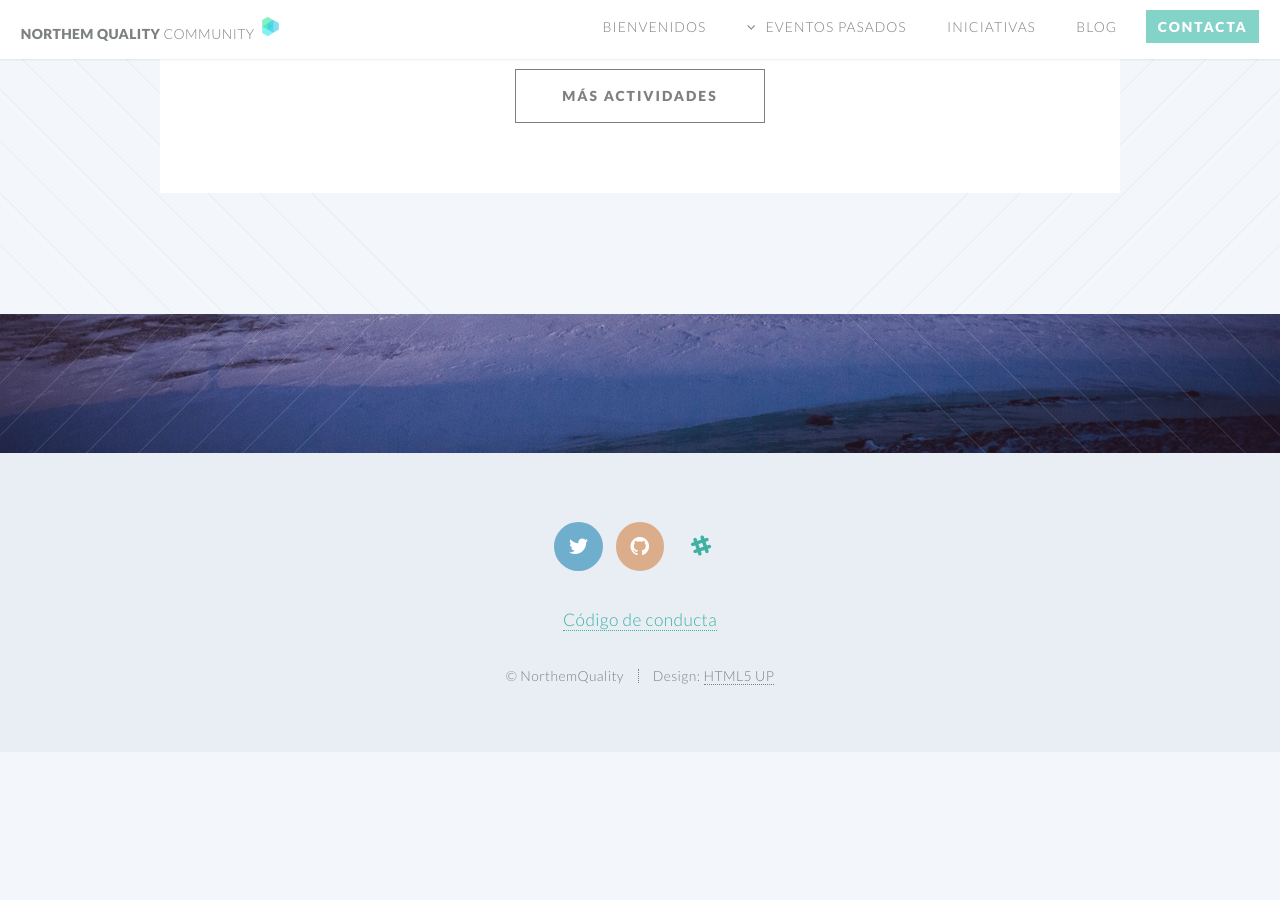
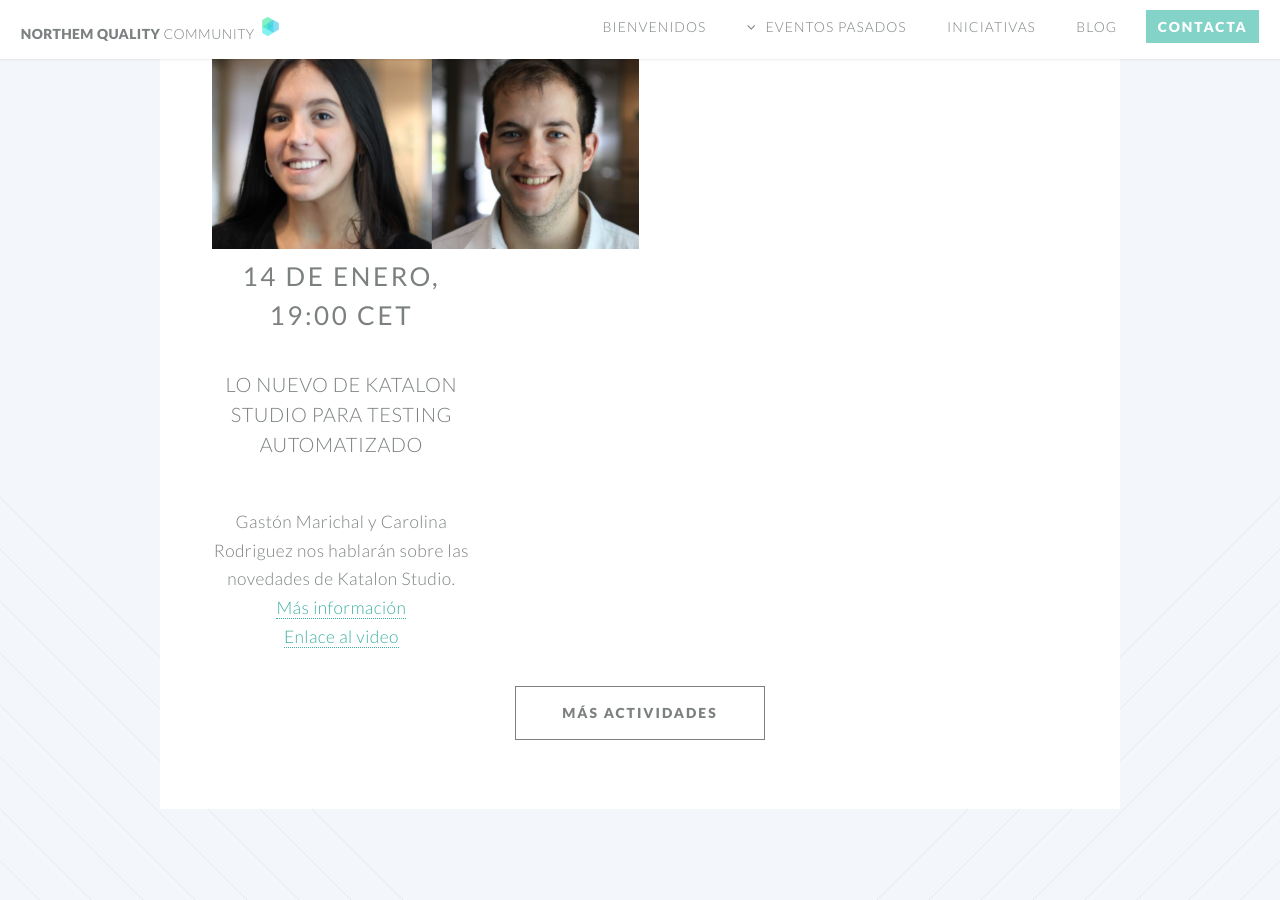
Before and after one commit to NorthemQuality/northemquality.github.io, a Jekyll site: the page built from index.html, in a window 1280 px wide and 900 px high, scrolled down 1134 px. Built offline with Jekyll 4.4.1, drawn with Linux system fonts in a browser that asks for light colours; before the commit the page ends 1886 px from its top, so only the background shows below that.

Commit message:
Charla katalon

```diff
--- a/index.html
+++ b/index.html
@@ -24,7 +24,21 @@
 					</header>
 
 					<div class="row">
-
+						<div class="4u">
+							<section>
+								<img src="images/gastonycarolina.png" alt="Gaston Marichal y Carolina Rodrigez" height="214"/>
+								<header>
+									<h2><strong>14 de Enero, 19:00 CET</strong></h2>
+								</header>
+								<p><h3>Lo nuevo de Katalon Studio para Testing Automatizado</h3>
+								</br>
+								Gastón Marichal y Carolina Rodriguez nos hablarán sobre las novedades de Katalon Studio.
+								</br>
+								<a href="https://github.com/NorthemQuality/community-activities/issues/17" target="_blank">Más información</a>
+								</br>
+								<a href="https://www.youtube.com/watch?v=0HxPt4xAj-8" target="_blank">Enlace al video</a>
+							</section>
+						</div>
 					</div>
 
 					<footer class="major">
```
Also changed, not shown: images/gastonycarolina.png (added).
